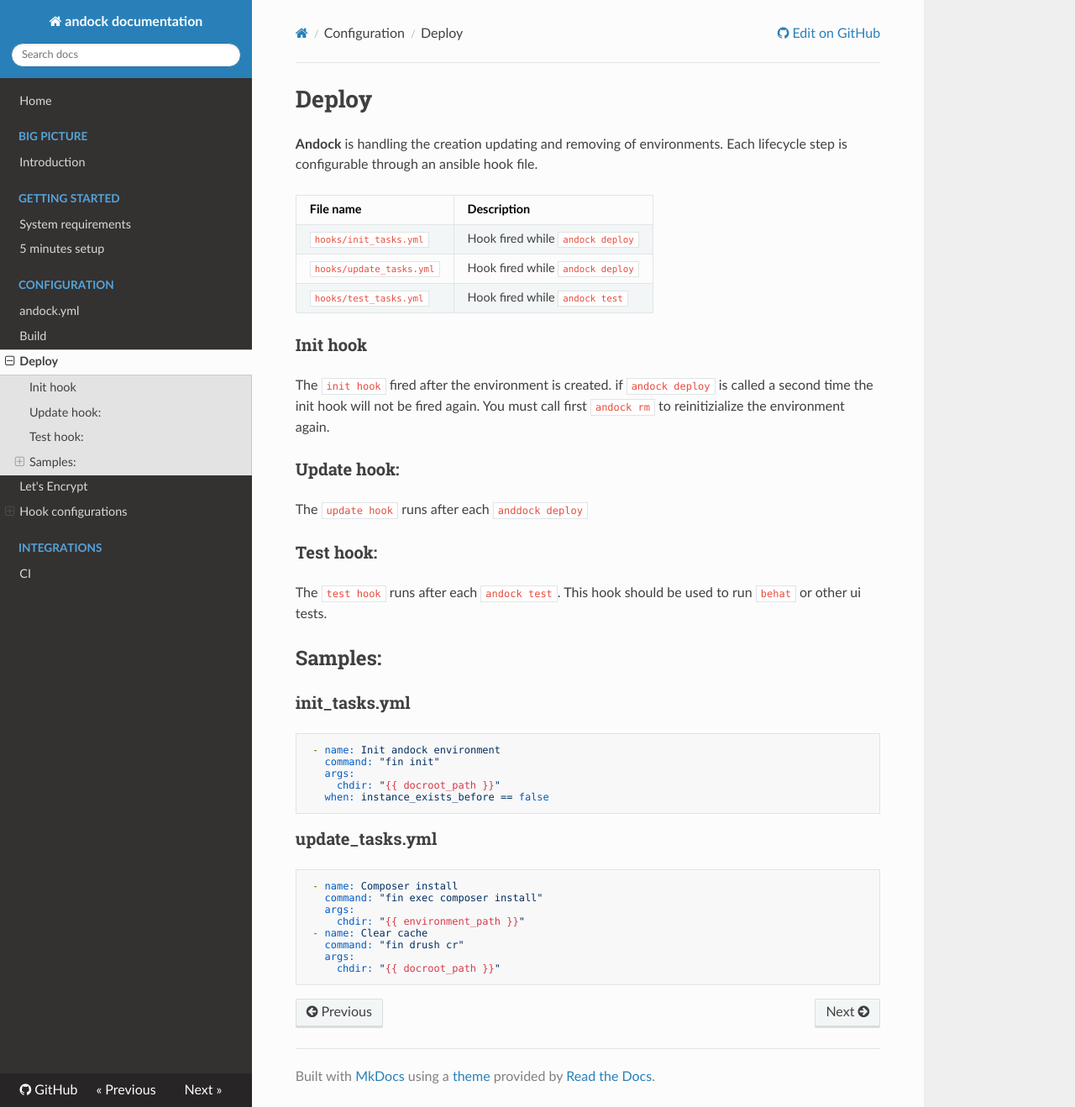
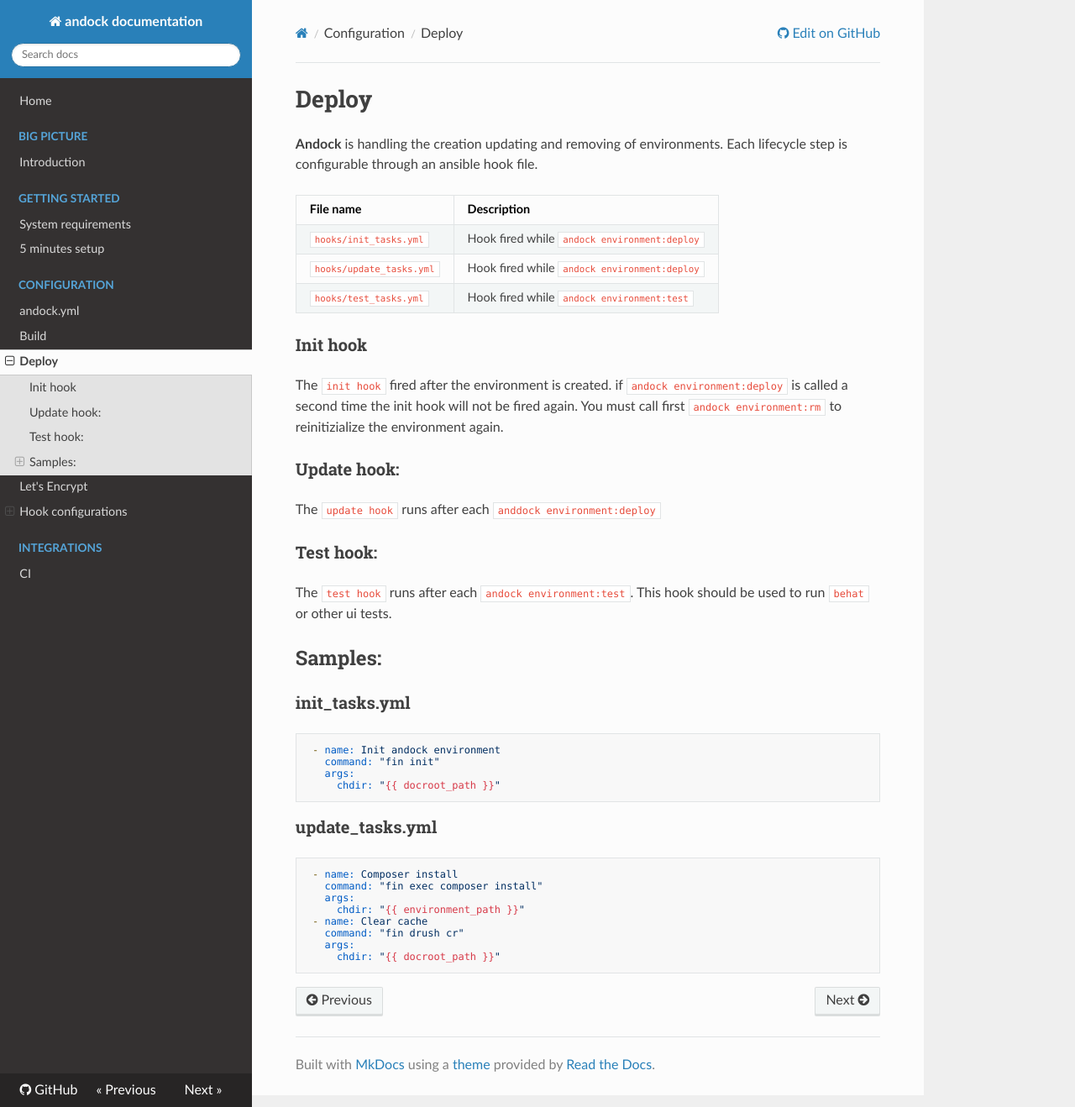
Before and after one commit to andock/andock, an MkDocs documentation site: the page built from docs/configuration/deploy.md, in a window 1280 px wide and 1318 px high. Shown: the whole window at 84% size. Built offline with MkDocs 1.6.1, drawn with Linux system fonts in a browser that asks for light colours; nearby versions of some CDN libraries; old or Windows-style settings are respelled for this version of MkDocs.

Commit message:
Rename commands to environment:COMMAND.

````diff
--- a/docs/configuration/deploy.md
+++ b/docs/configuration/deploy.md
@@ -4,16 +4,16 @@
 
 | File name                  | Description |
 |----------------------------|:------------|
-| `hooks/init_tasks.yml`     | Hook fired while `andock deploy` |
-| `hooks/update_tasks.yml`   | Hook fired while `andock deploy`|
-| `hooks/test_tasks.yml`     | Hook fired while `andock test`|
+| `hooks/init_tasks.yml`     | Hook fired while `andock environment:deploy` |
+| `hooks/update_tasks.yml`   | Hook fired while `andock environment:deploy`|
+| `hooks/test_tasks.yml`     | Hook fired while `andock environment:test`|
 
 ### Init hook
-The `init hook` fired after the environment is created. if `andock deploy` is called a second time the init hook will not be fired again. You must call first `andock rm` to reinitizialize the environment again.
+The `init hook` fired after the environment is created. if `andock environment:deploy` is called a second time the init hook will not be fired again. You must call first `andock environment:rm` to reinitizialize the environment again.
 ### Update hook:
-The `update hook` runs after each `anddock deploy`
+The `update hook` runs after each `anddock environment:deploy`
 ### Test hook:
-The `test hook` runs after each `andock test`. This hook should be used to run `behat` or other ui tests.
+The `test hook` runs after each `andock environment:test`. This hook should be used to run `behat` or other ui tests.
 
 ## Samples:
 ### init_tasks.yml
@@ -22,7 +22,6 @@
    command: "fin init"
    args:
      chdir: "{{ docroot_path }}"
-   when: instance_exists_before == false
 ```
 
 ### update_tasks.yml
````
Also changed, not shown: docs/integrations/ci.md (+3 -3 lines), 2 other files.
